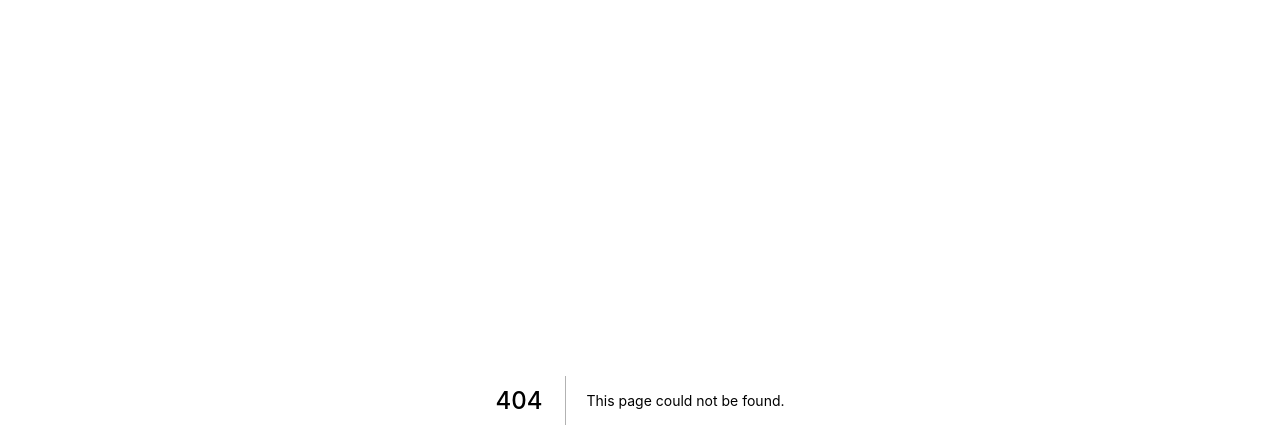
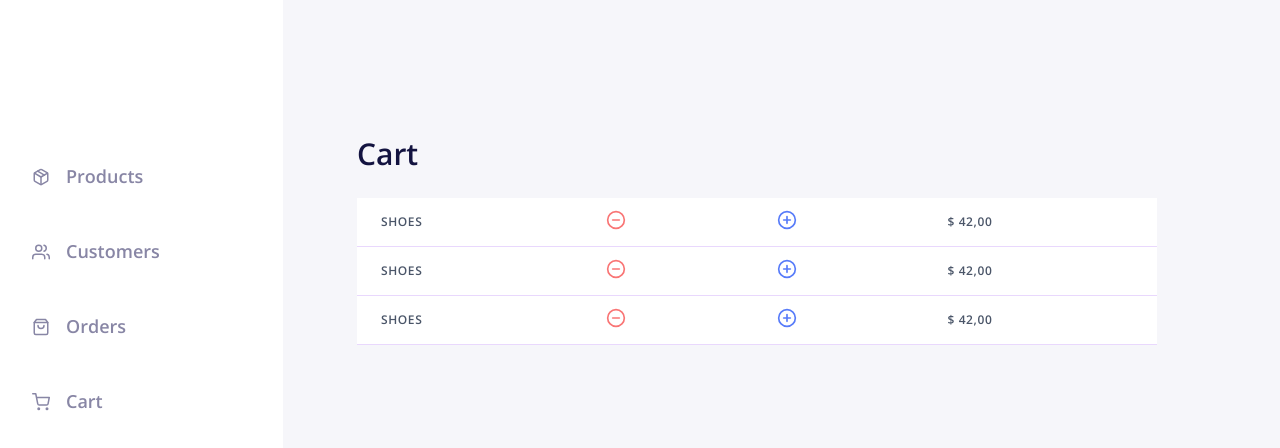
Before and after one commit to Jose-Caldas/jrc-app-store, a Next.js app: page /cart in a window 1280 px wide. Before the commit this address had no page. Shown: the top 448 px of the page. Built offline with nearby package versions, Linux system fonts and the light colour scheme.

Commit message:
update: cart

```diff
--- a/src/components/Form/BoxOrder.tsx
+++ b/src/components/Form/BoxOrder.tsx
@@ -1,11 +1,11 @@
 import { Flex, Text, Box } from "@chakra-ui/layout";
 
 interface BoxOrderProps {
-  value: number;
+  value: string;
   dated_at: string;
 }
 
-export function BoxOrder({ value, dated_at }) {
+export function BoxOrder({ value, dated_at }: BoxOrderProps) {
   return (
     <Box width="740px" height="112px" bg="#FFFFFF" pt="27px" pl="22px">
       <Text fontWeight="600" fontSize="18px" mb="10px">
--- a/src/components/SideBar.tsx
+++ b/src/components/SideBar.tsx
@@ -1,6 +1,11 @@
 import { Box, Icon, Stack, Text, Flex, Link } from "@chakra-ui/react";
 import React from "react";
-import { FiPackage, FiUsers, FiShoppingBag } from "react-icons/fi";
+import {
+  FiPackage,
+  FiUsers,
+  FiShoppingBag,
+  FiShoppingCart,
+} from "react-icons/fi";
 
 export function SideBar() {
   return (
@@ -34,6 +39,12 @@ export function SideBar() {
             <Text ml="16px">Orders</Text>
           </Link>
         </Flex>
+        <Flex alignItems="center">
+          <Link href="/cart" display="flex" alignItems="center">
+            <Icon as={FiShoppingCart} />
+            <Text ml="16px">Cart</Text>
+          </Link>
+        </Flex>
       </Stack>
     </Box>
   );
--- /dev/null
+++ b/src/pages/cart.tsx
@@ -0,0 +1,52 @@
+import { Flex, Text, Box, Table, Tr, Th, Icon, Tbody } from "@chakra-ui/react";
+import { FiMinusCircle, FiPlusCircle } from "react-icons/fi";
+import { SideBar } from "../components/SideBar";
+
+export default function Cart() {
+  return (
+    <Flex>
+      <SideBar />
+      <Flex flexDirection="column" mt="131px">
+        <Text fontSize="30px" fontWeight="600" mb="22px">
+          Cart
+        </Text>
+        <Box flex="1" width="800px">
+          <Table colorScheme="purple" bg="#FFFFFF" borderColor="#8886A5">
+            <Tbody>
+              <Tr>
+                <Th>Shoes</Th>
+                <Th>
+                  <Icon as={FiMinusCircle} color="#F97575" fontSize="20px" />
+                </Th>
+                <Th>
+                  <Icon as={FiPlusCircle} color="#577BF9" fontSize="20px" />
+                </Th>
+                <Th>$ 42,00</Th>
+              </Tr>
+              <Tr>
+                <Th>Shoes</Th>
+                <Th>
+                  <Icon as={FiMinusCircle} color="#F97575" fontSize="20px" />
+                </Th>
+                <Th>
+                  <Icon as={FiPlusCircle} color="#577BF9" fontSize="20px" />
+                </Th>
+                <Th>$ 42,00</Th>
+              </Tr>
+              <Tr>
+                <Th>Shoes</Th>
+                <Th>
+                  <Icon as={FiMinusCircle} color="#F97575" fontSize="20px" />
+                </Th>
+                <Th>
+                  <Icon as={FiPlusCircle} color="#577BF9" fontSize="20px" />
+                </Th>
+                <Th>$ 42,00</Th>
+              </Tr>
+            </Tbody>
+          </Table>
+        </Box>
+      </Flex>
+    </Flex>
+  );
+}
```
